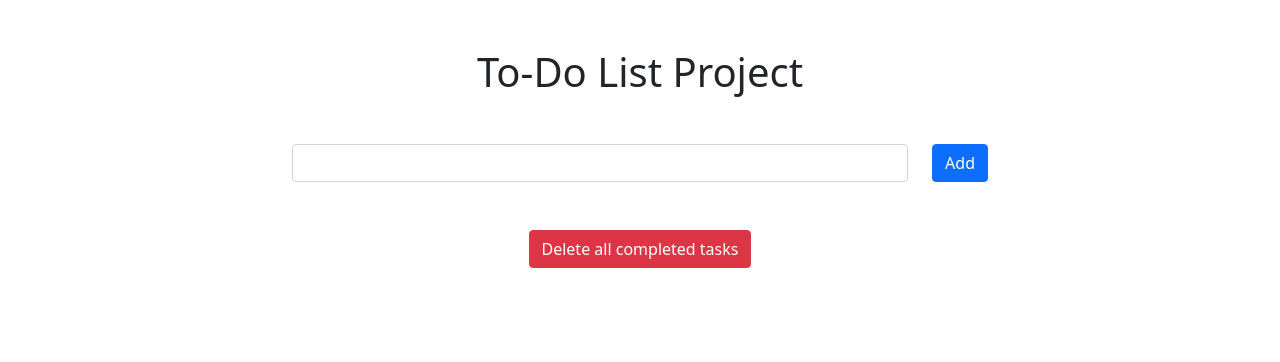
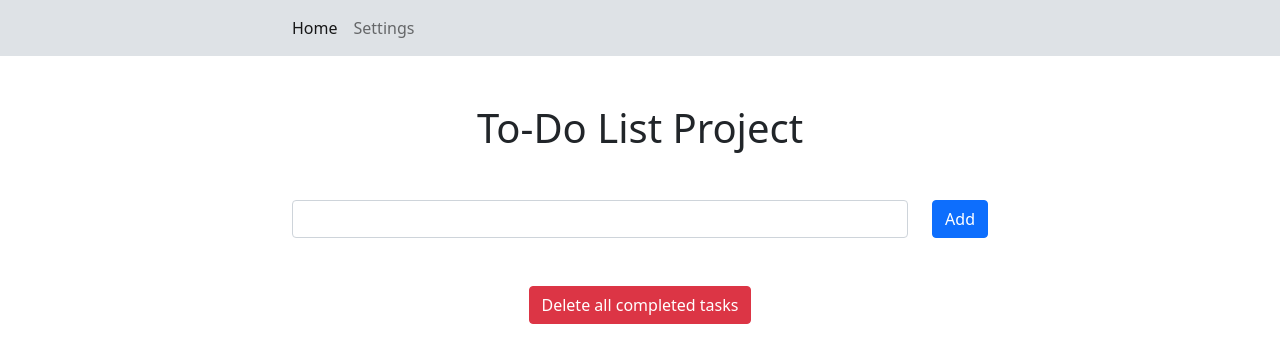
Before and after one commit to PacktPublishing/Architecting-Enterprise-React-Applications-with-Hooks, a Next.js app: page / in a window 1280 px wide. Shown: the top 362 px of the page. Built offline with nearby package versions, Linux system fonts and the light colour scheme.

Commit message:
Add page navigation between Home and Settings

```diff
--- /dev/null
+++ b/components/Layout.jsx
@@ -0,0 +1,38 @@
+import React, { useContext } from "react";
+import Link from "next/link";
+import { useRouter } from "next/router";
+import { Container, Nav, Navbar } from "react-bootstrap";
+import { LocalizationContext } from "../contexts/localization";
+
+export default function Layout({ children }) {
+  const { pathname } = useRouter();
+  const localizedStrings = useContext(LocalizationContext);
+
+  return (
+    <>
+      <Navbar
+        variant="light"
+        style={{ backgroundColor: "#dee2e6" }}
+        className="mb-5"
+      >
+        <Container fluid style={{ maxWidth: "720px" }}>
+          <Nav
+            activeKey={pathname}
+            style={{ marginLeft: "-0.5rem", marginRight: "-0.5rem" }}
+          >
+            <Link href="/" passHref>
+              <Nav.Link>{localizedStrings.home}</Nav.Link>
+            </Link>
+            <Link href="/settings" passHref>
+              <Nav.Link>{localizedStrings.settings}</Nav.Link>
+            </Link>
+          </Nav>
+        </Container>
+      </Navbar>
+
+      <Container fluid style={{ maxWidth: "720px" }} className="mb-4">
+        {children}
+      </Container>
+    </>
+  );
+}
--- a/pages/_app.jsx
+++ b/pages/_app.jsx
@@ -1,16 +1,16 @@
 import React from "react";
-import { Container } from "react-bootstrap";
 import { SettingsProvider } from "../contexts/settings";
 import { LocalizationProvider } from "../contexts/localization";
+import Layout from "../components/Layout";
 import "bootstrap/dist/css/bootstrap.min.css";
 
 export default function App({ Component, pageProps }) {
   return (
     <SettingsProvider>
       <LocalizationProvider>
-        <Container fluid style={{ maxWidth: "720px" }} className="mt-5 mb-4">
+        <Layout>
           <Component {...pageProps} />
-        </Container>
+        </Layout>
       </LocalizationProvider>
     </SettingsProvider>
   );
```
